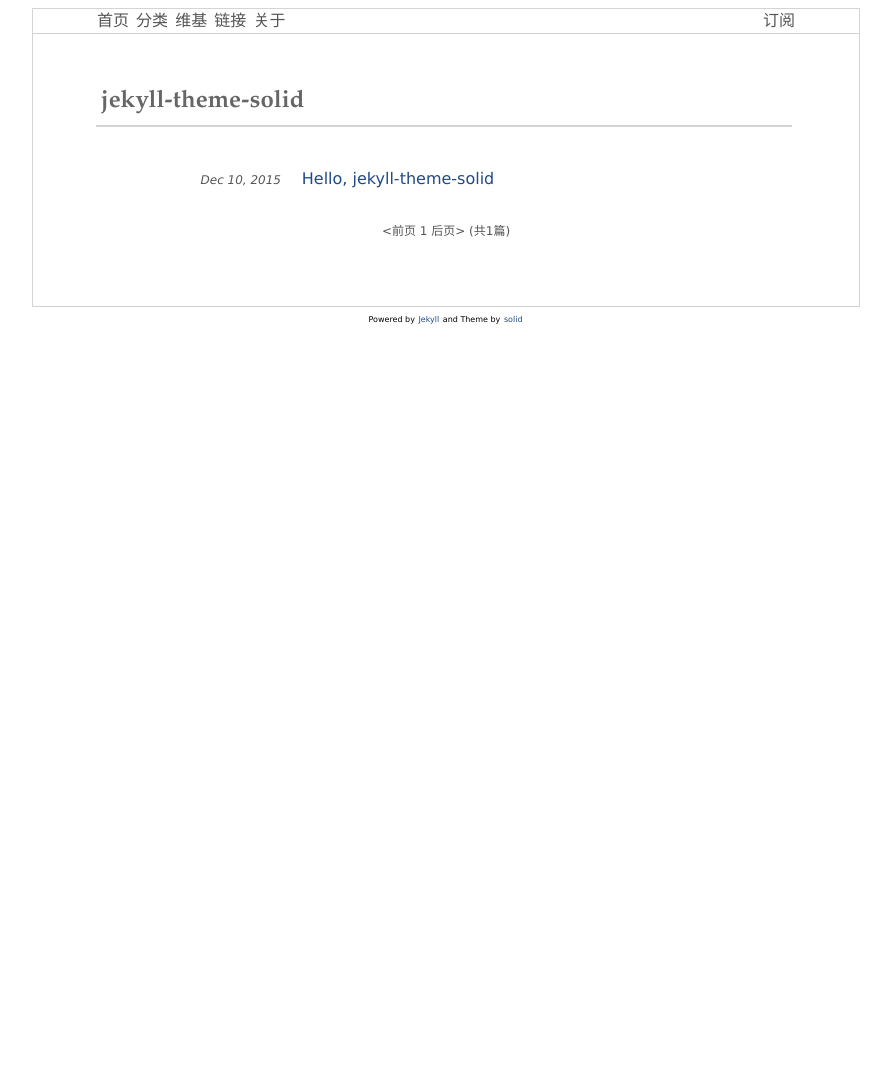
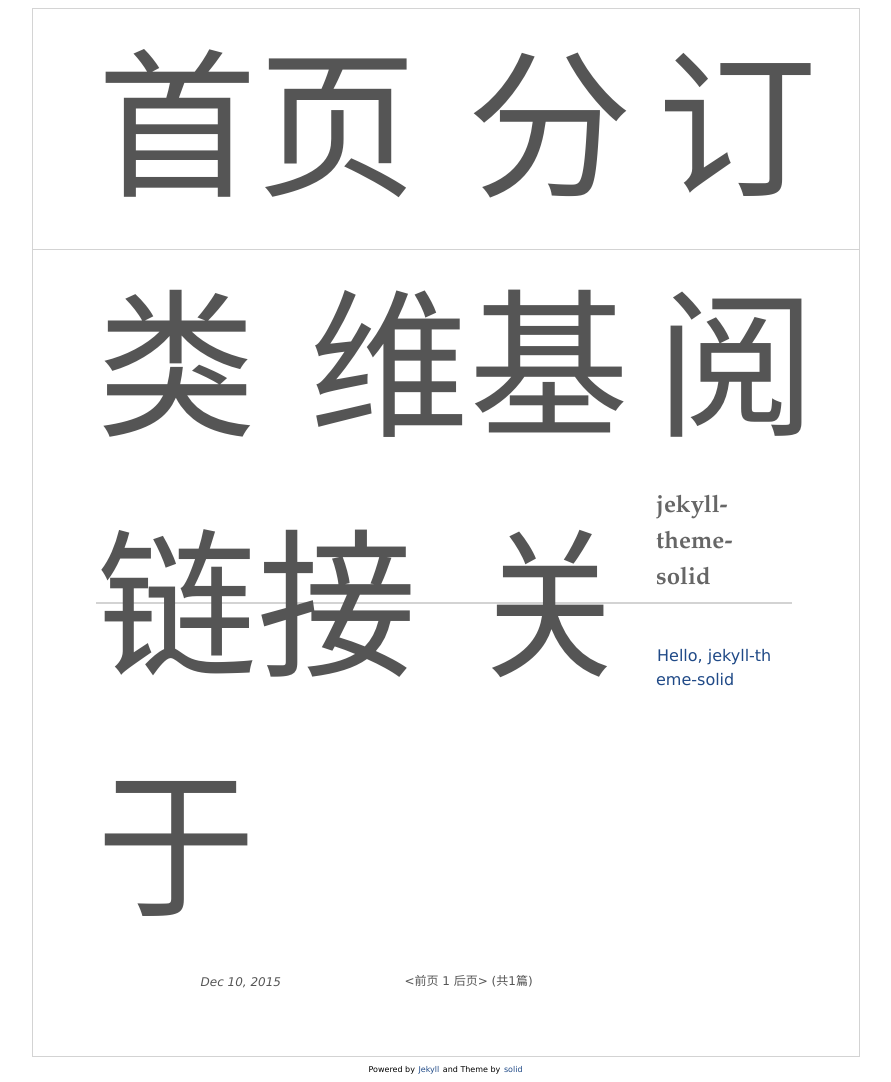
Before and after one commit to ArmeriaWang/ArmeriaWang.github.io, a Jekyll site: the page built from index.html, in a window 1280 px wide. Shown: the whole page, without its empty margins (194-1085 px from the left). Built offline with Jekyll 4.4.1, drawn with Linux system fonts in a browser that asks for light colours; the list of posts is cut into pages by our own code; before the commit the page ends 900 px from its top, so only the background shows below that.

Commit message:
change nav font size

```diff
--- a/css/default.css
+++ b/css/default.css
@@ -1,6 +1,6 @@
 /* modified from http://www.yinwang.org/main.css */
 body {
-  font-family: "lucida sans unicode", lucida, helvetica, "Hiragino Sans GB", "Microsoft YaHei", "WenQuanYi Micro Hei", sans-serif;
+  font-family:"lucida grande", "lucida sans unicode", lucida, helvetica, "Hiragino Sans GB", "Microsoft YaHei", "WenQuanYi Micro Hei", sans-serif;
   background-color: white;
   font-size: 100%;
 }
@@ -105,7 +105,7 @@
   width: 700px;
   height: 1.5em;
   line-height: 150%;
-  font-size: 1em;
+  font-size: 10em;
 }
 
 div.nav_rss {
```
